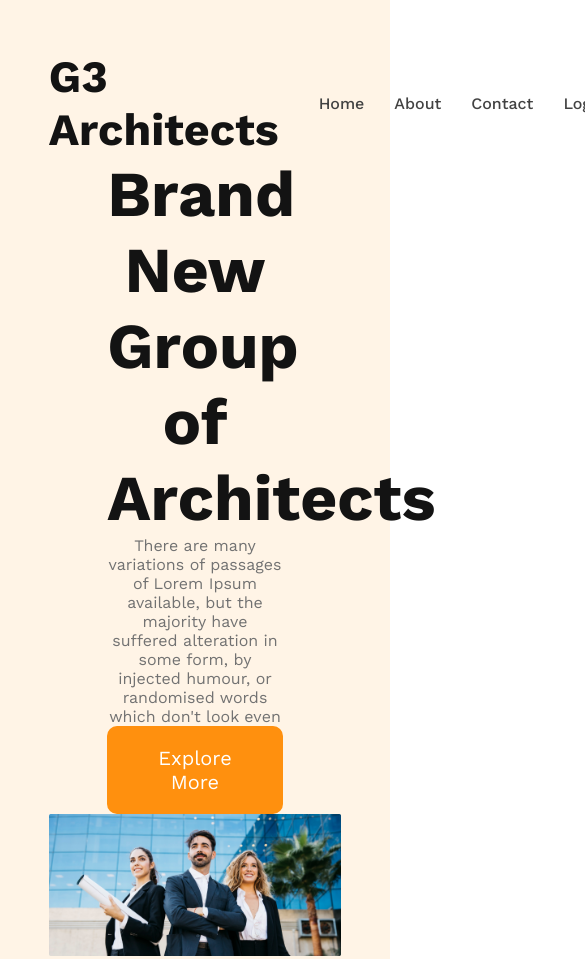
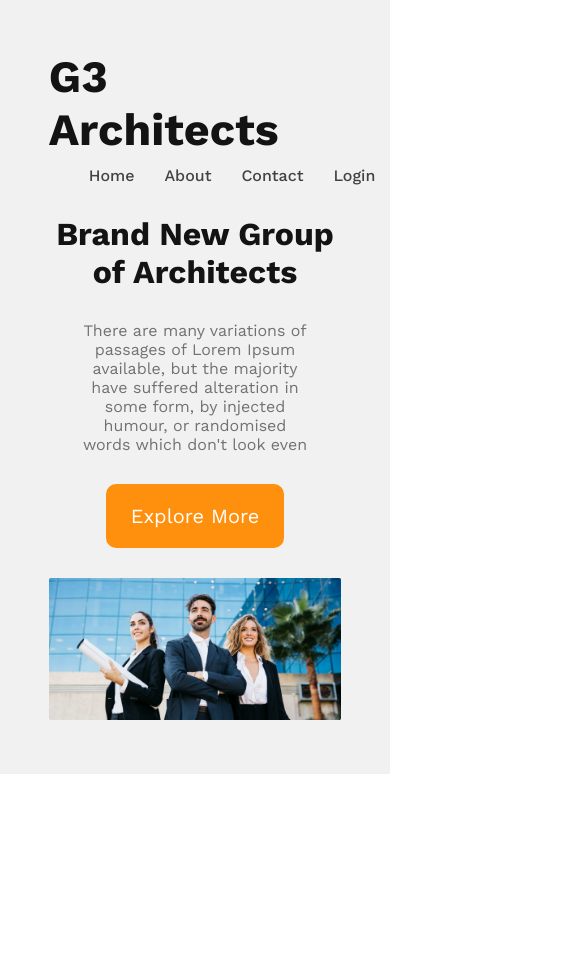
Before and after one commit to Sultana-Razia/g3-architect-website, a plain HTML site: page index.html in a window 390 px wide. Shown: the top 959 px of the page, 585 px wide, since content can reach past the window. After the commit the page ends 844 px from the top, so only its background shows below. Drawn offline with nearby package versions, Linux system fonts and the light colour scheme.

Commit message:
Header section responsive for small and medium devices

```diff
--- a/styles/architect.css
+++ b/styles/architect.css
@@ -14,16 +14,17 @@
 .btn-primary {
     color: rgb(255, 255, 255);
     font-family: 600;
-    font-size: 20px;
+    font-size: 1.25rem;
     padding: 20px 25px;
     background-color: rgb(255, 144, 14);
     border: none;
     border-radius: 10px;
+    cursor: pointer;
 }
 
 /* Header Styles */
 header {
-    background-color: rgba(255, 144, 14, 0.1);
+    background-color: rgba(124, 121, 116, 0.1);
     padding: 50px 12.5%;
 }
 
@@ -60,7 +61,7 @@ nav li a {
 .banner-content {
     max-width: 60%;
     text-align: center;
-    margin: 0 auto;
+    margin: 100px auto;
 }
 
 .banner-title {
@@ -71,8 +72,54 @@ nav li a {
 
 .banner-description {
     color: rgb(114, 114, 114);
+    margin: 30px;
 }
 
 .banner img {
     width: 100%;
 }
+
+
+
+/* Responsive Media Queries */
+
+/* Mobile devices */
+@media screen and (max-width:576px) {
+    nav {
+        flex-direction: column;
+    }
+
+    .nav-title {
+        margin-bottom: 10px;
+    }
+
+    .banner-content {
+        max-width: 100%;
+        margin: 30px auto;
+    }
+
+    .banner-title {
+        font-size: 2rem;
+    }
+}
+
+/* Tablet or Medium devices */
+
+@media screen and (min-width:577px) and (max-width:960px) {
+    nav {
+        flex-direction: column;
+    }
+
+    .nav-title {
+        margin-bottom: 10px;
+    }
+
+    .banner-content {
+        max-width: 100%;
+        margin: 30px auto;
+    }
+
+    .banner-title {
+        font-size: 3rem;
+    }
+}
```
